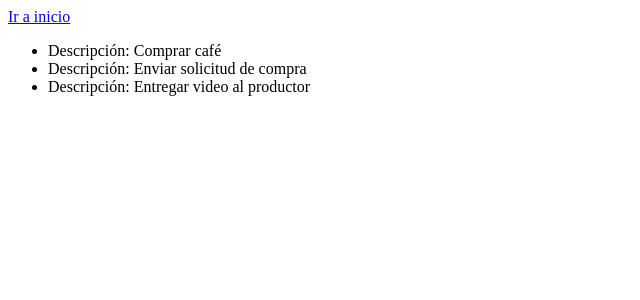
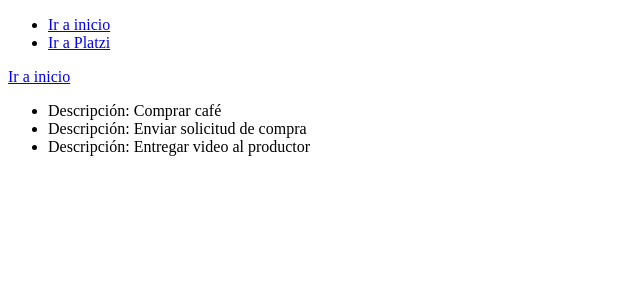
Before and after one commit to despinola91/curso_flask, a Flask app: page /hello in a window 1280 px wide. Shown: the top 300 px of the page, without its empty margins (0-640 px from the left). Run offline with Flask 2, Linux system fonts and the light colour scheme.

Commit message:
Adding navbar to base template

```diff
--- a/templates/base.html
+++ b/templates/base.html
@@ -5,6 +5,10 @@
     <title>{% block title %} Flask Platzi | {% endblock %}</title>
 </head>
 <body>
-    {% block content%} {% endblock %}
+    <header>
+        {% include 'navbar.html' %}
+    </header>
+    {% block content%}
+    {% endblock %}
 </body>
 </html>
--- /dev/null
+++ b/templates/navbar.html
@@ -0,0 +1,6 @@
+<nav>
+    <ul>
+        <li><a href="{{ url_for('index')}}">Ir a inicio</a></li>
+        <li><a href="https://platzi.com">Ir a Platzi</a></li>
+    </ul>
+</nav>
```
